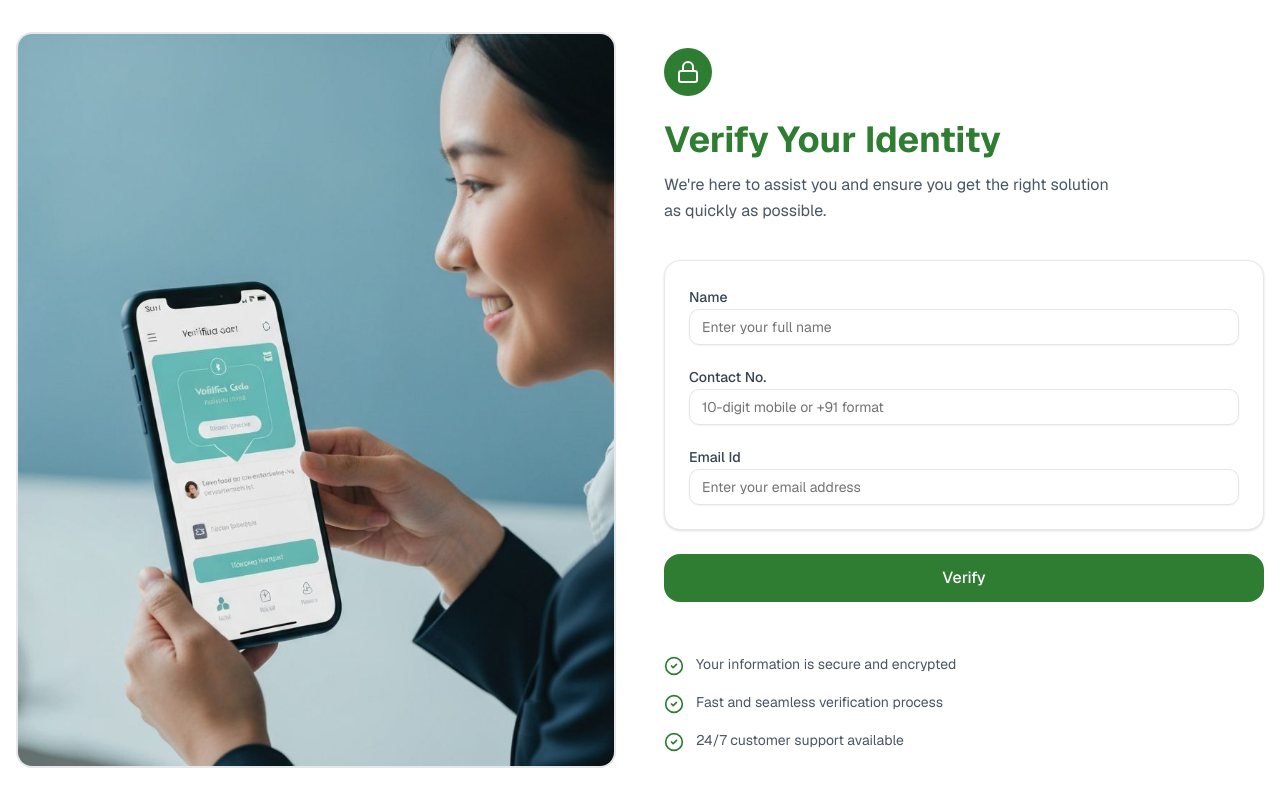
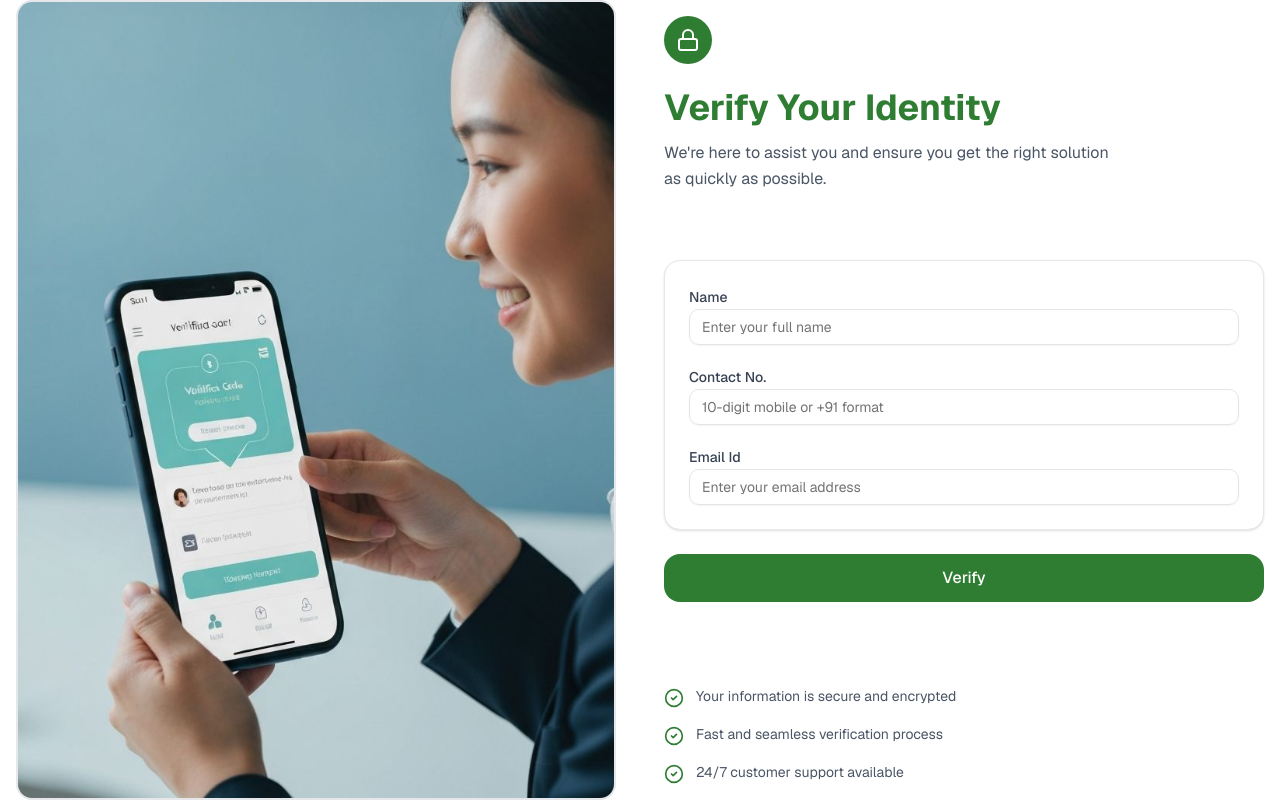
Before and after one commit to Developer-vikrant/SCS-Login-page-, a Next.js app: page / in a window 1280 px wide. Built offline with nearby package versions, Linux system fonts and the light colour scheme.

Commit message:
fixed height issue & removed scrolling

```diff
--- a/app/page.tsx
+++ b/app/page.tsx
@@ -38,11 +38,11 @@ export default function LoginPage() {
   }
 
   return (
-    <main className="min-h-screen flex items-center justify-center bg-white">
+    <main className="h-screen flex items-center justify-center bg-white overflow-hidden">
 
-      <div className="w-full h-full max-w-7xl mx-auto px-4 py-8">
+      <div className="w-full h-full max-w-7xl mx-auto px-4">
         {/* Desktop Layout: Two-column split */}
-        <div className="hidden lg:grid lg:grid-cols-2 lg:gap-12 lg:items-stretch lg:min-h-[calc(100vh-4rem)]">
+        <div className="hidden lg:grid lg:grid-cols-2 lg:gap-12 lg:items-stretch lg:min-h-screen">
           {/* Left Section: Full Image */}
           <div className="flex items-center justify-center h-full overflow-hidden rounded-2xl border-2 border-gray-200">
             <img
```
